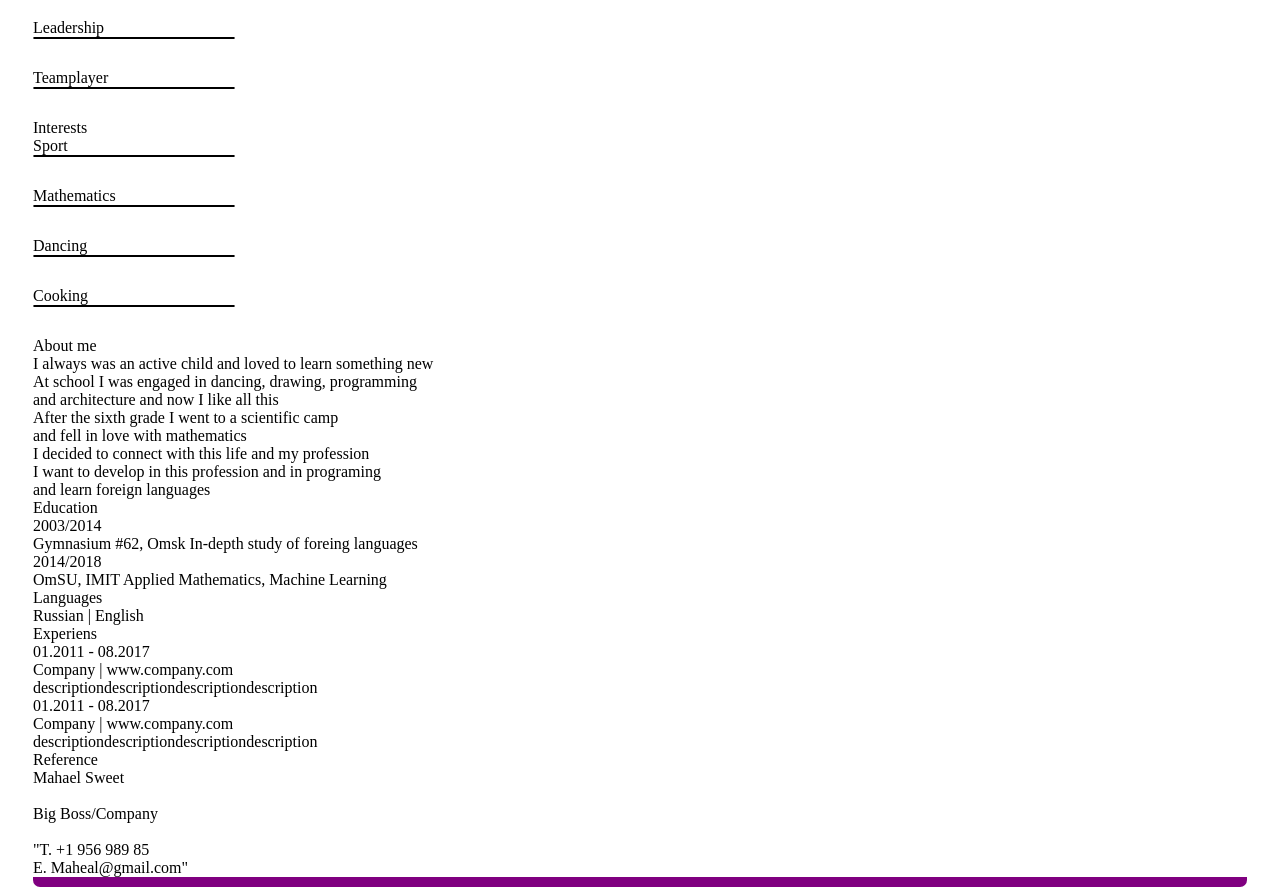
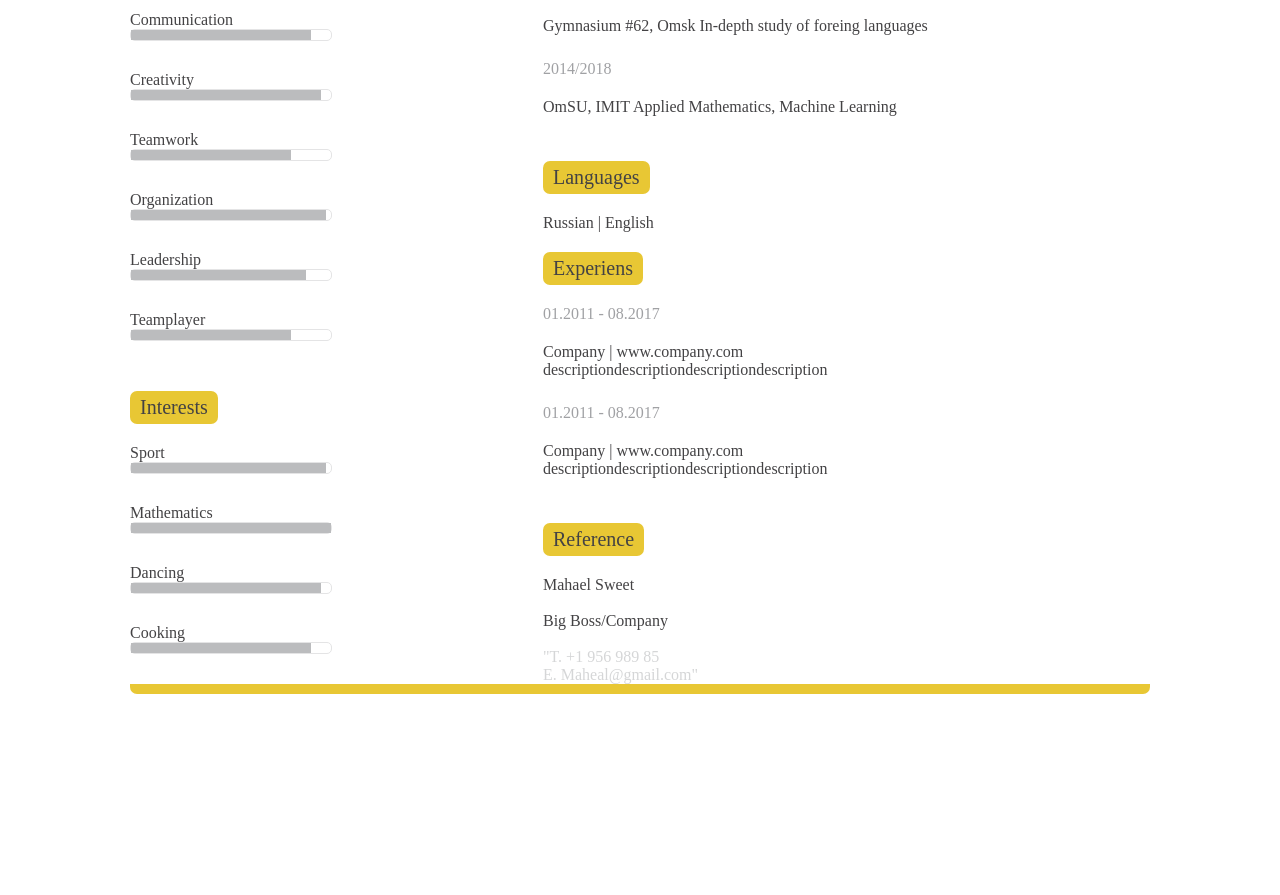
Before and after one commit to AnnaKursanova/Frontend, a plain HTML site: page index.html in a window 1280 px wide. Shown: the part 590-1485 px from the top of the page. After the commit the page ends 1292 px from the top, so only its background shows below. Drawn offline with Linux system fonts and the light colour scheme; files that its build step writes are made by us from their sources; files whose address does not match are found by name; a web font is replaced by a local one.

Commit message:
Add files via upload

```diff
--- a/cv.css
+++ b/cv.css
@@ -1,31 +1,48 @@
+
+@font-face{
+font-family: "GOTHIC";
+src:url("/Users/annakursanova11/Desktop/CV/shrift/GOTHIC.TTF")format("truetype");
+
+font-style: normal;
+font-weight: normal;
+}
+
+div{
+    font-family: "GOTHIC";
+    color:#434244;
+}
+
 .cv{
-	margin-left: 25px;
-	margin-right: 25px;
-	border-bottom: 10px solid #800080;
+	margin-left: 122px;
+	margin-right: 122px;
+	border-bottom: 10px solid #e8c734;
 	border-radius: 7px;
+
 }
 
 .block-title{
-	border-bottom: 2px solid #800080;
+	border-bottom: 2px solid #a5a5a6;
 	padding: 1px;
 }
 
 .name{
 color: #000000;
-font-size: 25px; /*размер текста*/
-margin-bottom: 2px;
+font-size: 30px; /*размер текста*/
+margin-bottom: 32px;
 
 }
 
 .tester {
 	font-size: 20px;
 	color: #808080;
+    margin-bottom: 50px;
 
 }
 
 .inf {
 	font-size: 15px;
 	color: #808080;
+    margin-bottom: 23px;
 }
 
 
@@ -33,84 +50,72 @@ margin-bottom: 2px;
 	border-radius: 3px;
 	width: 300px;
 	margin-top:20px;
-	display:line-block;
+	display:inline-block;
 
 }
 
-.aboutMe{
-	border;
-	background-color: #464451;
-	margin-top: 100px;
-	margin-left: 30px;
-	margin-left: 20px;
-}
 
 
 .border{
 	border-radius: 5px;
-	border: 1px solid black;
+	border: 1px solid #e4e4e5;
 	width: 200px;
 	margin-bottom: 30px;
 }
 
-.bgBorderCo{
-	border:5px solid #FF7F50;
+.border-border_co{
+
+	border:5px solid #bbbcbe;
 	width: 170px;
 }
 
 
-.bgBorderCr{
-	border:5px solid #FF7F50;
+.border-border_cr{
+	border:5px solid #bbbcbe;
 	width: 180px;
 }
 
-.bgBorderTm{
-	border:5px solid #FF7F50;
+.border-border_tm{
+	border:5px solid #bbbcbe;
 	width: 150px;
 }
 
-.bgBorderOr{
-	border:5px solid #FF7F50;
+.border-border_or{
+	border:5px solid #bbbcbe;
 	width: 185px;
 }
 
-.bgBorderLe{
-	border:5px solid #FF7F50;
+.border-border_le{
+	border:5px solid #bbbcbe;
 	width: 165px;
 }
 
-.bgBorderTe{
-	border:5px solid #FF7F50;
+.border-border_te{
+	border:5px solid #bbbcbe;
 	width: 150px;
 }
 
 
 
-.bgBorderMth{
-	border:5px solid #FF7F50;
+.border-border_mth{
+	border:5px solid #bbbcbe;
 	width: 190px;
 }
 
-.content{
+.block-bar_progress{
 	display: inline-block;
 }
 
-.contentRight{
+.block-information{
 	display: inline-block;
-	margin-left: 50px;
+	margin-left: 109px;
 }
 
 
-.experiens,
-.reference,
-.languages,
-.education,
-.aboutMe,
-.interest,
-.skills{
+.buttons{
 	border-radius: 7px;
 	border;
-	background-color: #FFDEAD;
+	background-color: #e8c734;
 	display: inline-block;
 	padding: 5px 10px;
 	font-size: 20px;
@@ -118,3 +123,17 @@ margin-bottom: 2px;
 	margin-bottom: 20px;
 
 }
+
+.block-text{
+    margin-bottom: 25px;
+}
+
+.block-date{
+    margin-bottom: 20px;
+    color:#a0a1a4;
+
+}
+
+.block-contacts{
+    color:#d5d6d7;
+}
```
